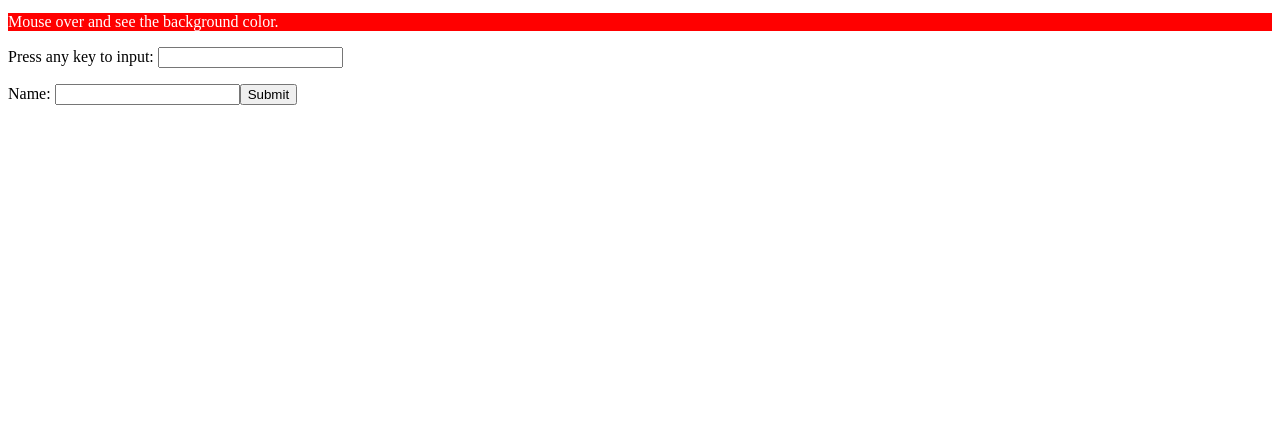
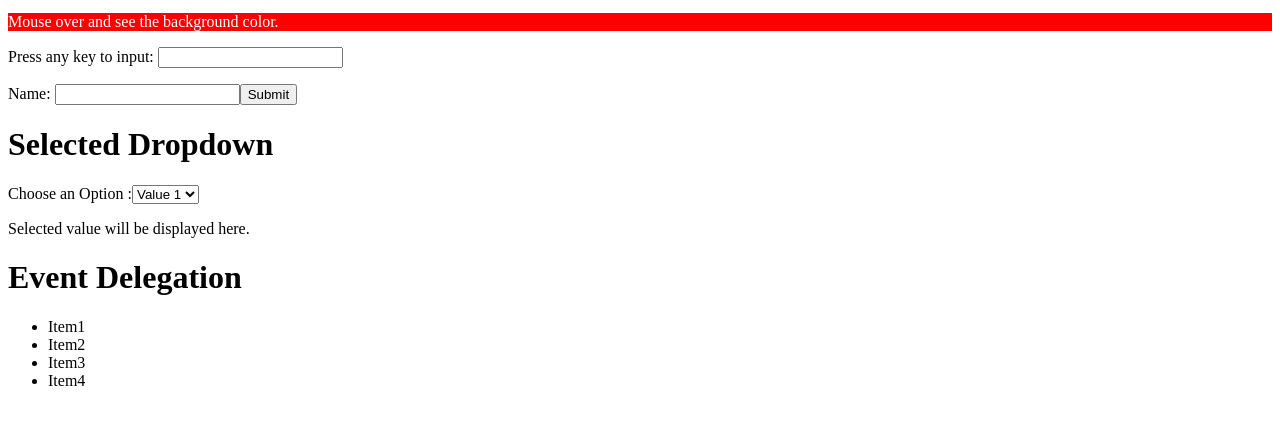
Before and after one commit to Bhattii/30-Days-JavaScript-Challenge, a plain HTML site: page 10_EventHandling.html in a window 1280 px wide. Shown: the part 271-696 px from the top of the page. Drawn offline with Linux system fonts and the light colour scheme.

Commit message:
Event Handling in JavaScript

```diff
--- a/10_EventHandling.html
+++ b/10_EventHandling.html
@@ -46,6 +46,7 @@
 
         // Mouse Events
         // Task 3: Add a mouseover event listener to an element that changes its background color.
+
         let p = document.createElement('p');
         p.innerText = "Mouse over and see the background color.";
         p.style.backgroundColor = "red";
@@ -58,12 +59,14 @@
         })
 
         // Task 4: Add a mouseout event listener to an element that reset its background color.
+
         p.addEventListener('mouseout',()=>{
            p.style.backgroundColor = 'red';
         })
 
         // Keyboard Events
         // Task 5: Add a keydown event listener to an input field that logs the key pressed to the console.
+
         // Creating input field
         let label = document.createElement("label");
         label.innerText = "Press any key to input: ";
@@ -83,6 +86,7 @@
 
 
         // Task 6: Add a keyup event listener to an input field that display the current value in paragraph.
+
            let para = document.createElement("p");
            document.body.append(para);
 
@@ -94,6 +98,7 @@
 
         //    Form Events
         //    Task 7: Add a submit event listener to a form that prevents the default submission and log the form data to the console.
+
         let form = document.createElement("form");
         document.body.append(form);
 
@@ -128,6 +133,70 @@
 
         // Task 8: Add a change event listener to a select dropdown that displays the selected value in paragraph.
 
+        let h1 = document.createElement('h1')
+        h1.innerText = "Selected Dropdown";
+        body = document.body;
+        body.append(h1);
+
+        let label2 = document.createElement("label");
+        label2.setAttribute("for","mySelect");
+        label2.innerHTML= "Choose an Option :";
+        body.append(label2);
+
+        let select = document.createElement("select");
+        select.setAttribute("id", "mySelect");
+        body.append(select);
+
+        let option1 = document.createElement("option")
+        option1.innerHTML="Value 1";
+        option1.setAttribute("value","value 1");
+        select.append(option1);
+
+        let option2 = document.createElement("option")
+         option2.innerHTML="Value 2";
+        option2.setAttribute("value","value 2");
+        select.append(option2);
+
+        let option3 = document.createElement("option")
+         option3.innerHTML="Value 3";
+        option3.setAttribute("value","value 3");
+        select.append(option3);
+
+        let paragrh = document.createElement("p");
+        paragrh.innerHTML = "Selected value will be displayed here.";
+        body.append(paragrh);
+
+        select.addEventListener('change', ()=>{
+            let selectedValue = select.value;
+            paragrh.innerHTML= selectedValue;;
+        });
+
+
+
+        // Event Delegation
+        // Task 9 : Add a click event listener to a list that logs the text content of the clicked list using event Delegation.
+
+        // Create and append the h1 element
+        const heading = document.createElement("h1");
+        heading.textContent = "Event Delegation";
+        body.appendChild(heading);
+
+        // Create and append the ul element
+        const ul = document.createElement("ul");
+        body.appendChild(ul);
+
+        // List of items to add to the ul
+        const items = ['Item1','Item2','Item3','Item4',];
+
+        // Create and append the li elements
+        items.forEach(item=>{
+            const li = document.createElement("li");
+            li.textContent = item;
+            ul.appendChild(li);
+        })
+
+
+
 
 
     </script>
```
